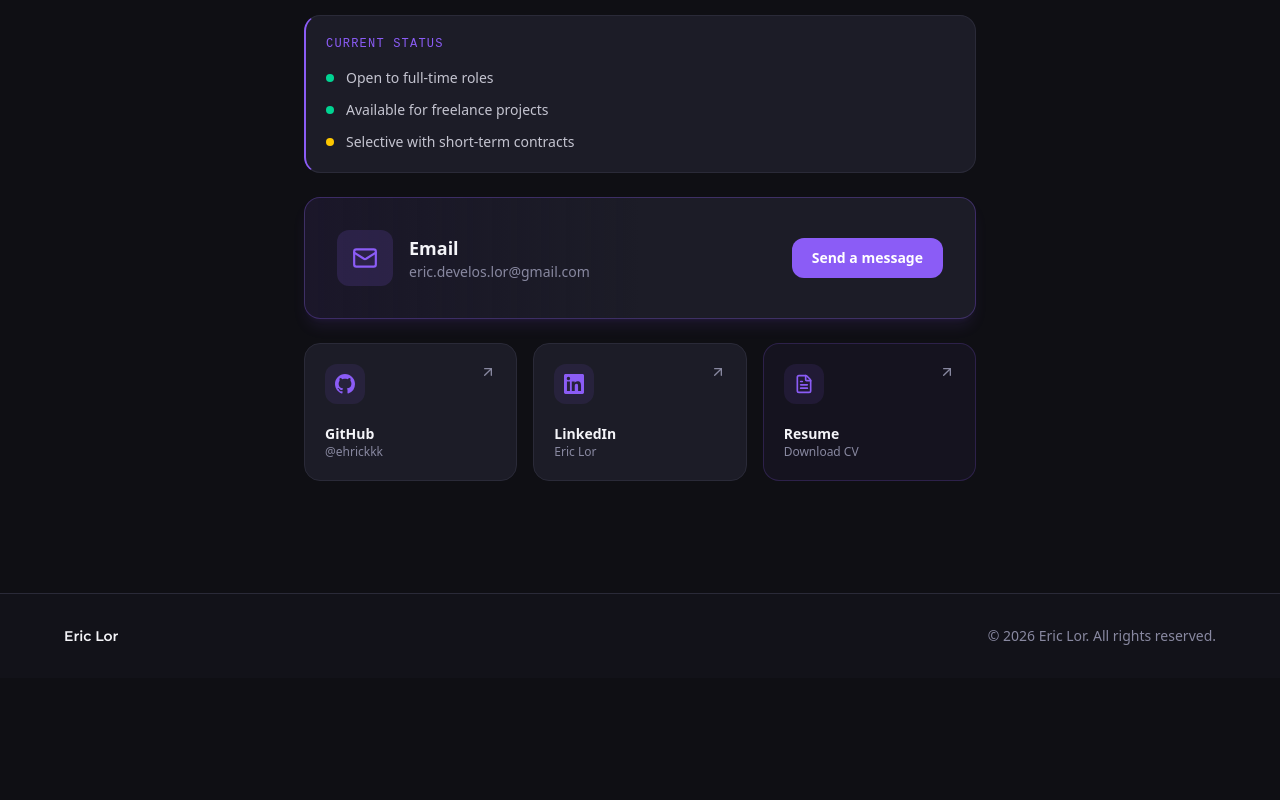
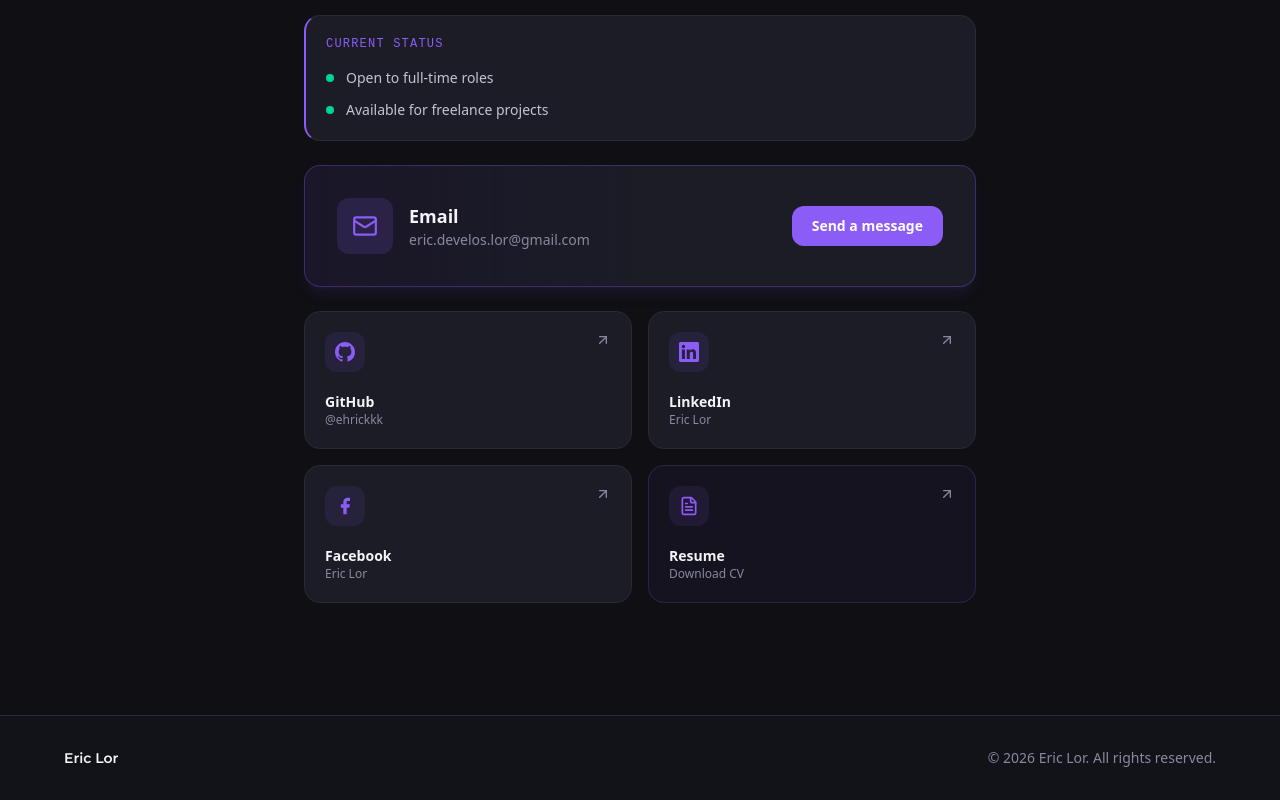
Before and after one commit to ehrickkk/Web-Portfolio, a React (Vite) app: page / in a window 1280 px wide. Shown: the part 5258-6058 px from the top of the page. Before the commit the page ends 5936 px from the top, so only its background shows below. Built offline with nearby package versions, Linux system fonts and the light colour scheme.

Commit message:
Made some changes in the contacts section

```diff
--- a/src/components/sections/Contact.tsx
+++ b/src/components/sections/Contact.tsx
@@ -1,9 +1,22 @@
 import { motion } from "framer-motion";
-import { ArrowUpRight, FileText, Mail } from "lucide-react";
-import type { ComponentType, SVGProps } from "react";
+import { ArrowUpRight, Check, SendHorizonal, FileText, Mail, Copy } from "lucide-react";
+import {
+  useCallback,
+  useEffect,
+  useRef,
+  useState,
+  type ComponentType,
+  type MutableRefObject,
+  type SVGProps,
+} from "react";
 import { SectionHeading } from "../ui/SectionHeading";
 import { SectionReveal } from "../ui/SectionReveal";
-import { GithubIcon, LinkedinIcon } from "../ui/BrandIcons";
+import { GithubIcon, LinkedinIcon, FacebookIcon } from "../ui/BrandIcons";
+
+const EMAIL = "eric.develos.lor@gmail.com";
+const GMAIL_COMPOSE_URL =
+  "https://mail.google.com/mail/?view=cm&fs=1&to=eric.develos.lor@gmail.com";
+const GMAIL_OPEN_DELAY_MS = 900;
 
 type IconComponent = ComponentType<SVGProps<SVGSVGElement> & { size?: number }>;
 
@@ -20,12 +33,12 @@ interface SocialChannel {
 const statusItems = [
   { color: "bg-emerald-400", label: "Open to full-time roles" },
   { color: "bg-emerald-400", label: "Available for freelance projects" },
-  { color: "bg-yellow-400", label: "Selective with short-term contracts" },
+  // { color: "bg-yellow-400", label: "Selective with short-term contracts" },
 ] as const;
 
 const infoItems = [
   { label: "Location", value: "Remote · Open to relocate" },
-  { label: "Email", value: "eric.develos.lor@gmail.com" },
+  { label: "Email", value: EMAIL },
   { label: "Response Time", value: "Within 24 hours" },
 ] as const;
 
@@ -42,6 +55,13 @@ const socialChannels: SocialChannel[] = [
     handle: "Eric Lor",
     href: "https://www.linkedin.com/in/ericdlor101/",
     icon: LinkedinIcon,
+    external: true,
+  },
+  {
+    title: "Facebook",
+    handle: "Eric Lor",
+    href: "https://www.facebook.com/EricDLor/",
+    icon: FacebookIcon,
     external: true,
   },
   {
@@ -93,6 +113,69 @@ function SocialCard({ channel }: SocialCardProps) {
 }
 
 export function Contact() {
+  const [heroFeedback, setHeroFeedback] = useState<string | null>(null);
+  const [stripFeedback, setStripFeedback] = useState<string | null>(null);
+  const [copied, setCopied] = useState(false);
+  const [isOpeningGmail, setIsOpeningGmail] = useState(false);
+  const heroTimerRef = useRef<ReturnType<typeof setTimeout> | null>(null);
+  const stripTimerRef = useRef<ReturnType<typeof setTimeout> | null>(null);
+  const copiedTimerRef = useRef<ReturnType<typeof setTimeout> | null>(null);
+  const gmailTimerRef = useRef<ReturnType<typeof setTimeout> | null>(null);
+
+  useEffect(() => {
+    return () => {
+      if (heroTimerRef.current) clearTimeout(heroTimerRef.current);
+      if (stripTimerRef.current) clearTimeout(stripTimerRef.current);
+      if (copiedTimerRef.current) clearTimeout(copiedTimerRef.current);
+      if (gmailTimerRef.current) clearTimeout(gmailTimerRef.current);
+    };
+  }, []);
+
+  const showFeedback = useCallback(
+    (
+      setFeedback: (message: string | null) => void,
+      timerRef: MutableRefObject<ReturnType<typeof setTimeout> | null>,
+      message: string,
+    ) => {
+      setFeedback(message);
+      if (timerRef.current) clearTimeout(timerRef.current);
+      timerRef.current = setTimeout(() => setFeedback(null), 3000);
+    },
+    [],
+  );
+
+  const handleEmailClick = useCallback(
+    async (source: "hero" | "strip") => {
+      if (isOpeningGmail) return;
+
+      const setFeedback = source === "hero" ? setHeroFeedback : setStripFeedback;
+      const timerRef = source === "hero" ? heroTimerRef : stripTimerRef;
+
+      let message = "Opened Gmail — copy the email manually";
+
+      setIsOpeningGmail(true);
+
+      try {
+        await navigator.clipboard.writeText(EMAIL);
+        message = "Email copied";
+        setCopied(true);
+        if (copiedTimerRef.current) clearTimeout(copiedTimerRef.current);
+        copiedTimerRef.current = setTimeout(() => setCopied(false), 3000);
+      } catch {
+        setCopied(false);
+      }
+
+      showFeedback(setFeedback, timerRef, message);
+
+      if (gmailTimerRef.current) clearTimeout(gmailTimerRef.current);
+      gmailTimerRef.current = setTimeout(() => {
+        window.open(GMAIL_COMPOSE_URL, "_blank", "noopener,noreferrer");
+        setIsOpeningGmail(false);
+      }, GMAIL_OPEN_DELAY_MS);
+    },
+    [isOpeningGmail, showFeedback],
+  );
+
   return (
     <section id="contact" className="section-padding">
       <div className="section-container">
@@ -145,12 +228,26 @@ export function Contact() {
                     {item.label}
                   </p>
                   {item.label === "Email" ? (
-                    <a
-                      href="mailto:eric.develos.lor@gmail.com"
-                      className="text-sm text-body transition-colors hover:text-accent"
-                    >
-                      {item.value}
-                    </a>
+                    <div>
+                      <button
+                        type="button"
+                        onClick={() => handleEmailClick("strip")}
+                        disabled={isOpeningGmail}
+                        aria-label="Copy email and open Gmail compose"
+                        className="text-left text-sm text-body transition-colors hover:text-accent disabled:cursor-not-allowed disabled:opacity-70"
+                      >
+                        {item.value}
+                      </button>
+                      {stripFeedback && (
+                        <p
+                          role="status"
+                          className="mt-1.5 flex items-center gap-1.5 text-xs font-medium text-emerald-400"
+                        >
+                          <Check size={12} />
+                          {stripFeedback}
+                        </p>
+                      )}
+                    </div>
                   ) : (
                     <p className="text-sm text-body">{item.value}</p>
                   )}
@@ -189,23 +286,37 @@ export function Contact() {
                   </div>
                   <div>
                     <p className="text-lg font-bold text-heading">Email</p>
-                    <p className="text-sm text-muted">
-                      eric.develos.lor@gmail.com
-                    </p>
+                    <p className="text-sm text-muted">{EMAIL}</p>
                   </div>
                 </div>
 
-                <a
-                  href="mailto:eric.develos.lor@gmail.com"
-                  className="inline-flex w-full items-center justify-center rounded-xl bg-accent px-5 py-2.5 text-sm font-semibold text-white transition-all hover:brightness-110 sm:w-auto"
-                >
-                  Send a message
-                </a>
+                <div className="flex w-full flex-col items-stretch gap-2 sm:w-auto sm:items-end">
+                  <button
+                    type="button"
+                    onClick={() => handleEmailClick("hero")}
+                    disabled={isOpeningGmail}
+                    aria-label="Copy email and open Gmail compose"
+                    className="inline-flex w-full items-center justify-center gap-2 rounded-xl bg-accent px-5 py-2.5 text-sm font-semibold text-white transition-all hover:brightness-110 disabled:cursor-not-allowed disabled:opacity-70 sm:w-auto"
+                  >
+                    Send a message
+                    {/* {copied ? <Check size={15} /> : <SendHorizonal size={15} />} */}
+
+                  </button>
+                  {heroFeedback && (
+                    <p
+                      role="status"
+                      className="flex items-center justify-center gap-1.5 text-xs font-medium text-emerald-400 sm:justify-end"
+                    >
+                      <Check size={12} />
+                      {heroFeedback}
+                    </p>
+                  )}
+                </div>
               </div>
             </div>
           </SectionReveal>
 
-          <div className="grid grid-cols-1 gap-4 md:grid-cols-3">
+          <div className="grid grid-cols-1 gap-4 md:grid-cols-2">
             {socialChannels.map((channel, index) => (
               <SectionReveal key={channel.title} delay={0.4 + index * 0.05}>
                 <SocialCard channel={channel} />
--- a/src/components/ui/BrandIcons.tsx
+++ b/src/components/ui/BrandIcons.tsx
@@ -31,3 +31,18 @@ export function LinkedinIcon({ size = 20, ...props }: IconProps & { size?: numbe
     </svg>
   );
 }
+
+export function FacebookIcon({ size = 20, ...props }: IconProps & { size?: number }) {
+  return (
+    <svg
+      width={size}
+      height={size}
+      viewBox="0 0 24 24"
+      fill="currentColor"
+      aria-hidden="true"
+      {...props}
+    >
+      <path d="M18 2h-3a5 5 0 00-5 5v3H7v4h3v8h4v-8h3l1-4h-4V7a1 1 0 011-1h3z" />
+    </svg>
+  );
+}
```
